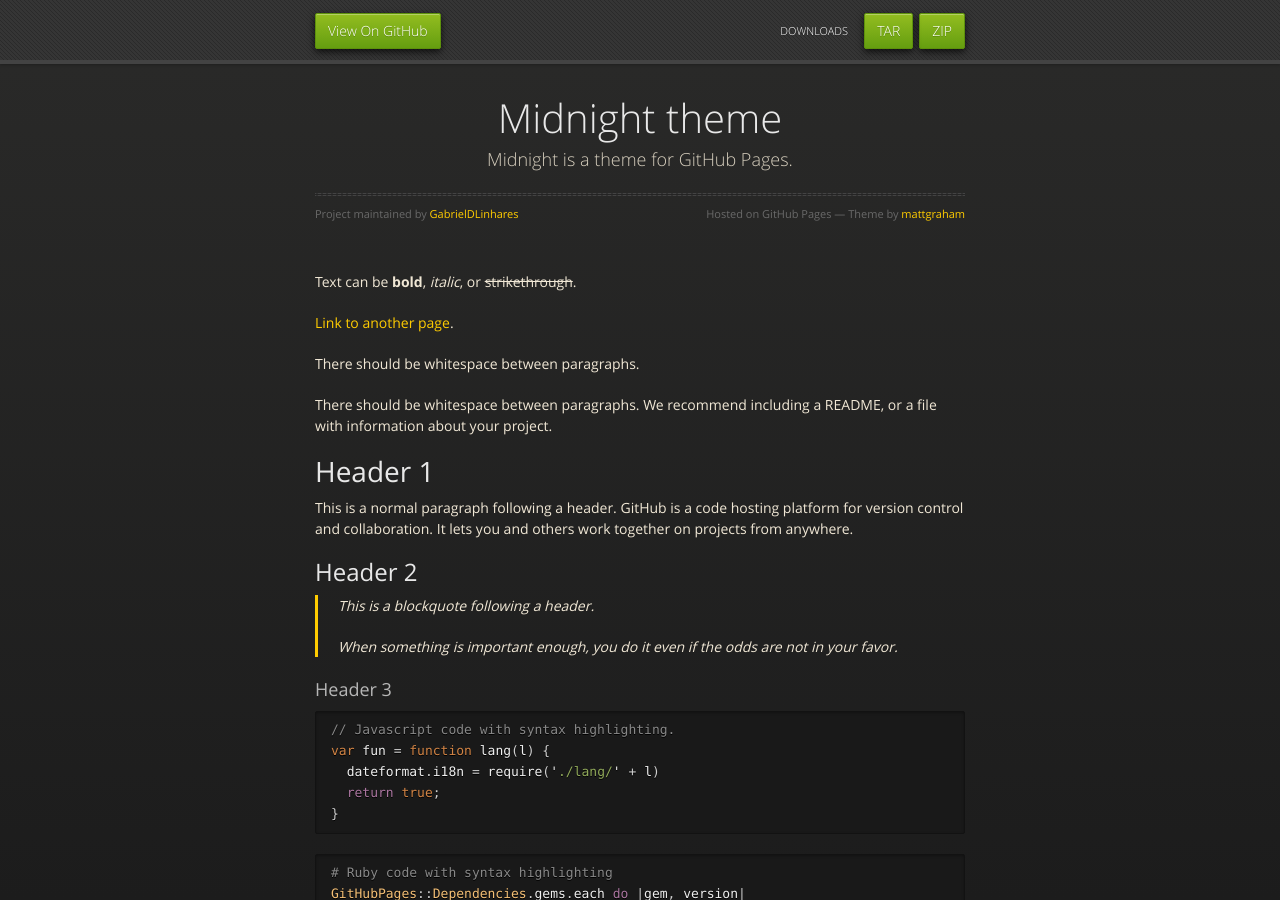
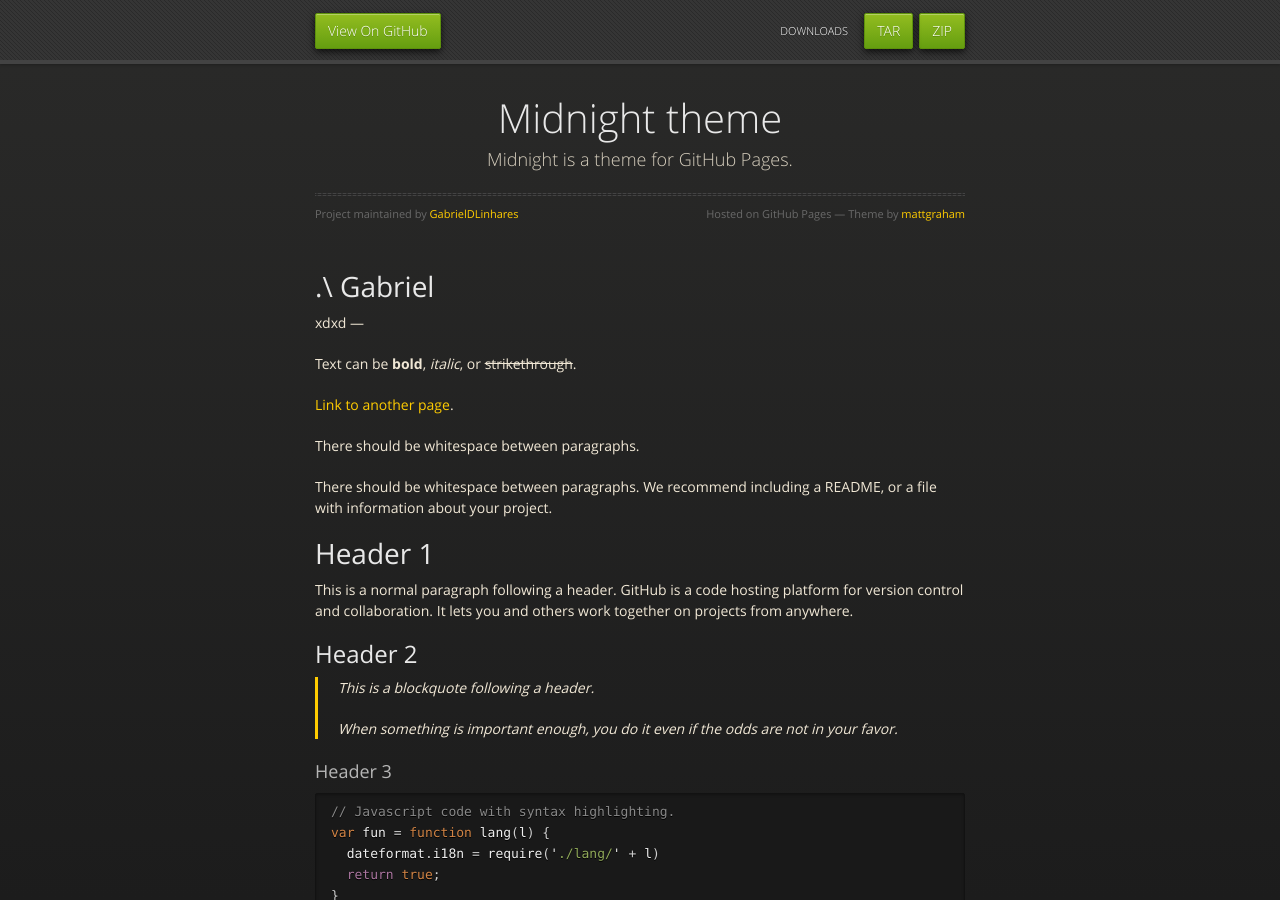
Before and after one commit to GabrielDLinhares/GabrielDLinhares.github.io, a Jekyll site: the page built from index.md, in a window 1280 px wide and 900 px high. Built offline with Jekyll 4.4.1, drawn with Linux system fonts in a browser that asks for light colours; our own code applies the rules of GitHub Pages for plain Markdown files.

Commit message:
Update index.md

```diff
--- a/index.md
+++ b/index.md
@@ -1,6 +1,10 @@
 ---
 layout: default
 ---
+# .\ Gabriel
+xdxd
+---
+
 
 Text can be **bold**, _italic_, or ~~strikethrough~~.
 
```
